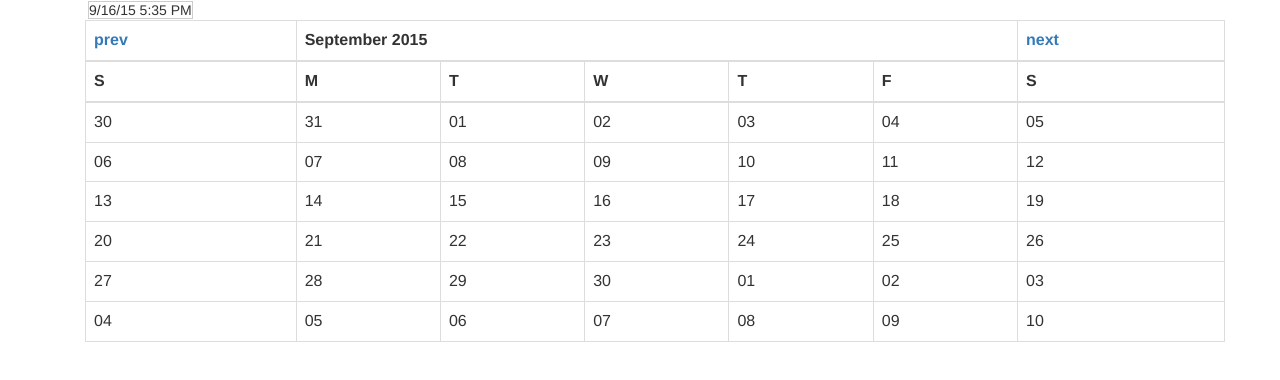
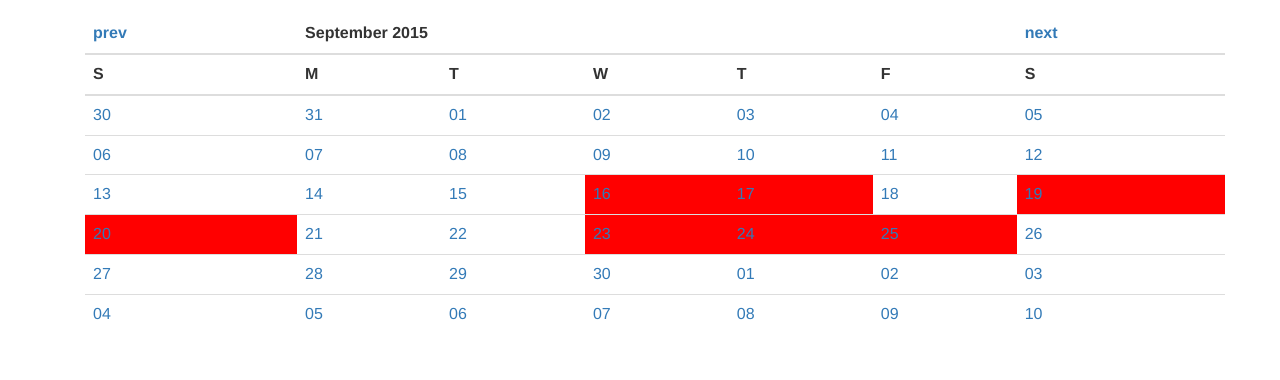
Before and after one commit to ujjwaln/dtrangepicker, a website: page index.html in a window 1280 px wide. Drawn offline with Linux system fonts and the light colour scheme.

Commit message:
using ng-class

```diff
--- a/index.html
+++ b/index.html
@@ -10,18 +10,23 @@
             (function(angular) {
                 angular.module("app", ["dtrangepicker"])
                     .controller("appCtrl", ["$scope", function($scope) {
-                        $scope.start_date = new Date();
-                        $scope.end_date = new Date($scope.start_date.getTime() + 1000 * 3600 * 24);
+
+                        var start = Date.now();
+                        var range1 = [start - 1 * 24*3600*1000, start + 1 * 24*3600*1000];
+                        var range2 = [start + 2 * 24*3600*1000, start + 4 * 24*3600*1000];
+                        var range3 = [start + 6 * 24*3600*1000, start + 9 * 24*3600*1000];
+
+                        $scope.dates = [range1, range2, range3];
+                        console.log($scope.dates);
                     }]);
             })(window.angular);
         </script>
-
     </head>
     <body ng-app="app">
         <div class="container">
             <div class="row">
                 <div class="col-xs-12" ng-controller="appCtrl">
-                    <dtrange start-dt="start_date" end-dt="end_date">
+                    <dtrange inactive-dates="dates">
                 </div>
             </div>
         </div>
--- a/src/dtime.html
+++ /dev/null
@@ -1,22 +0,0 @@
-<span class="date" ng-click="select()">
-    {{ selectedDate | date:'short' }}
-</span>
-<table class="table table-bordered">
-    <thead>
-        <tr>
-            <th><a href="#" ng-click="prevMonth()">prev</a></th>
-            <th colspan="5">{{ selectedDate | date: 'MMMM yyyy' }}</th>
-            <th><a href="#" ng-click="nextMonth()">next</a></th>
-        </tr>
-        <tr>
-            <th ng-repeat="dow in dows track by $index">{{ dow }}</th>
-        </tr>
-    </thead>
-    <tbody>
-        <tr ng-repeat="week in calendar track by $index">
-            <td ng-repeat="day in week track by $index">
-                {{ day | date:'dd' }}
-            </td>
-        </tr>
-    </tbody>
-</table>
--- a/src/dtrangepicker.html
+++ b/src/dtrangepicker.html
@@ -1,18 +1,57 @@
 <style>
-    .dtrangepicker {
 
+	.dtrangepicker {
+		text-align: center;
+	}
+
+	.dtrangepicker .date {
+		margin: 3px;
+	}
+
+	.dtrangepicker .inactive {
+	    background-color: #F00;
+        pointer-events: none;
+        cursor: default;
+	}
+
+	.dtrangepicker .selected {
+        background-color: #0F0;
+        cursor: pointer;
     }
-    .dtrangepicker .date {
-        border: 1px solid #ccc;
-        margin: 3px;
-    }
+
 </style>
 
 <div class="container dtrangepicker">
     <div class="row">
+        <div class="col-xs-6">
+            <a class="btn" href="#">{{ startDt | date:'short' }}</a>
+        </div>
+        <div class="col-xs-6">
+            <a class="btn" href="#">{{ endDt | date:'short' }}</a>
+        </div>
+    </div>
+    <div class="row">
         <div class="col-xs-12">
-            <dtime dt="dt_start"></dtime>
-            <!-- dtime dt="dt_end"></dtime -->
+            <table class="table table-responsive">
+                <thead>
+                    <tr>
+                        <th><a href="#" ng-click="prevMonth()">prev</a></th>
+                        <th colspan="5">{{ dt_calendar | date: 'MMMM yyyy' }}</th>
+                        <th><a href="#" ng-click="nextMonth()">next</a></th>
+                    </tr>
+                    <tr>
+                        <th ng-repeat="dow in dows track by $index">{{ dow }}</th>
+                    </tr>
+                </thead>
+                <tbody>
+                    <tr ng-repeat="week in calendar track by $index">
+                        <!--td ng-repeat="dt in week track by $index" ng-class="{success: dt.current, active: dt.inrange}"-->
+                        <td ng-repeat="dt in week track by $index" ng-class="getDateClass(dt)">
+                            <a href="#" ng-click="select(dt.value);">{{ dt.value | date:'dd' }}</a>
+                        </td>
+                    </tr>
+                </tbody>
+            </table>
         </div>
     </div>
 </div>
--- a/src/js/dtrangepicker.js
+++ b/src/js/dtrangepicker.js
@@ -1,17 +1,37 @@
 (function(angular) {
     'use strict';
 
-    function constructCalendar(dt) {
+    function getDOY(dt) {
+        var jan1dt = new Date(dt.getFullYear(), 0, 1);
+        var dt_start = new Date(dt.getTime());
+        dt_start.setHours(0);
+        dt_start.setMinutes(0);
+        dt_start.setSeconds(0);
+        dt_start.setMilliseconds(0);
+
+        var doy = (dt_start.getTime() - jan1dt.getTime()) / (3600 * 1000 * 24);
+        return Math.floor(doy) + 1;
+    };
+
+    function constructCalendar(dt_utc) {
+        var dt = new Date(dt_utc);
         var year = dt.getFullYear();
         var month = dt.getMonth();
-        var firstDay = new Date(year, month, 1, 0, 0, 0);
+        var firstDay = new Date(year, month, 1, 0, 0, 1);
         var firstDay_dow = firstDay.getDay();
         var calendar = [];
-        for (var j=0; j<6; j++) {
+
+        for (var j = 0; j < 6; j++) {
             var week = [];
-            for (var i=0; i < 7; i++) {
+            for (var i = 0; i < 7; i++) {
                 var d = new Date(firstDay.getTime() + (i + j * 7 - firstDay_dow) * 3600 * 24 * 1000);
-                week[i] = d;
+                var obj = {
+                    value : d.valueOf(),
+                    current : false,
+                    doy : getDOY(d)
+                };
+                //console.log(d, d.valueOf());
+                week[i] = obj;
             }
             calendar[j] = week;
         }
@@ -20,55 +40,136 @@
 
     var module = angular.module('dtrangepicker', []);
 
-    module.directive('dtrange', function() {
-       return {
-           restrict: 'E',
-           templateUrl: './src/dtrangepicker.html',
-           scope: {
-               startDt:'=',
-               endDt:'='
-           },
-           controller: function($scope) {
-               $scope.select = function(){};
-           },
-           link: function(scope, elem, attrs) {
-               scope.$watch('startDt', function(val) {
-                   scope.dt_start = val;
-               });
-               scope.$watch('endDt', function(val) {
-                   scope.dt_end = val;
-               });
-           }
-       };
-    });
+    module.directive('dtrange', function($timeout) {
 
-    module.directive('dtime', function(){
         return {
-            restrict: 'E',
-            templateUrl: './src/dtime.html',
-            scope: {
-                dt:'='
+
+            restrict : 'E',
+
+            templateUrl : './src/dtrangepicker.html',
+
+            scope : {
+                selectedDates: '=',
+                inactiveDates: '='
             },
-            link: function(scope, elem, attrs) {
+
+            link : function(scope, elem, attrs) {
+
                 scope.dows = ['S', 'M', 'T', 'W', 'T', 'F', 'S'];
-                scope.$watch('dt', function(val) {
-                    if (val) {
-                        scope.selectedDate = val;
+                scope.mode = 'end';
+
+                scope.$watch('inactiveDates', function(val) {
+                    if (scope.inactiveDates.length > 0) {
+                        scope.dt_calendar = scope.inactiveDates[0][0];
                     }
                 });
-                scope.prevMonth = function() {
-                    scope.selectedDate = new Date(scope.selectedDate.setMonth(scope.selectedDate.getMonth()-1));
-                };
-                scope.nextMonth = function() {
-                    scope.selectedDate = new Date(scope.selectedDate.setMonth(scope.selectedDate.getMonth()+1));
-                };
-                scope.$watch("selectedDate", function(val) {
-                    if (val) {
-                        scope.calendar = constructCalendar(val);
+
+                scope.$watch('selectedDates', function(val) {
+                    if (!val) {
+                        scope.selectedDates = [];
+                        scope.dt_calendar = new Date();
+                        scope.calendar = constructCalendar(scope.dt_calendar);
                     }
                 });
+
+                scope.prevMonth = function() {
+                    var d = new Date(scope.dt_calendar);
+                    var val = new Date(d.getFullYear(), d.getMonth() - 1, 1, 0, 0, 0).valueOf();
+                    scope.dt_calendar = val;
+                    scope.calendar = constructCalendar(val);
+                };
+
+                scope.nextMonth = function() {
+                    var d = new Date(scope.dt_calendar);
+                    var val = new Date(d.getFullYear(), d.getMonth() + 1, 1, 0, 0, 0).valueOf();
+                    scope.dt_calendar = val;
+                    scope.calendar = constructCalendar(val);
+                };
+
+                scope.select = function(dt) {
+                    if (scope.selectedDates.length == 1) {
+                        if (dt > scope.selectedDates[0]) {
+                            scope.selectedDates.push(dt);
+                        } else {
+                            if (dt < scope.selectedDates[0]) {
+                                scope.selectedDates.splice(0,0,dt);
+                            }
+                            //if dt == scope.selectedDates[0] do nothing
+                        }
+
+                        $timeout(function(){
+                            scope.$apply();
+                        });
+
+                    } else {
+                        scope.selectedDates = [dt];
+
+                    }
+                    console.log(scope.selectedDates);
+                };
+
+                scope.getDateClass = function(dt) {
+                    var inrange = false,
+                        selected = false;
+
+                    for (var i=0, il=scope.inactiveDates.length; i<il; i++) {
+                        if (dt.value >= scope.inactiveDates[i][0] && dt.value <= scope.inactiveDates[i][1]) {
+                          inrange=true;
+                          break;
+                        }
+                    }
+
+                    if ((dt.value == scope.selectedDates[0]) ||
+                        (dt.value >= scope.selectedDates[0] && dt.value <= scope.selectedDates[1]))
+                    {
+                        selected = true;
+                    }
+
+                    var classes = "";
+                    if (inrange) {
+                        classes = 'inactive';
+                    }
+
+                    if (selected) {
+                        classes = "selected";
+                    }
+
+                    return classes;
+                };
             }
         };
     });
 
 })(window.angular);
+
+
+
+
+
+               /*
+                scope.paintCalendar = function() {
+
+                                   if (!scope.dt_start)
+                                       return;
+
+                                   if (!scope.dt_end) {
+                                       for (var i = 0; i < scope.calendar.length; i++) {
+                                           for (var j = 0; j < scope.calendar[i].length; j++) {
+                                               var o = scope.calendar[i][j];
+                                               var startDOY = getDOY(scope.dt_start);
+                                               var endDOY = getDOY(scope.dt_end);
+
+                                               if ((o.doy == startDOY) || (o.doy == endDOY)) {
+                                                   o.current = true;
+                                               } else {
+                                                   o.current = false;
+                                               }
+                                               if ((o.doy >= startDOY) && (o.doy <= endDOY)) {
+                                                   o.inrange = true;
+                                               } else {
+                                                   o.inrange = false;
+                                               }
+                                           }
+                                       }
+                                   }
+                               };*/
```
